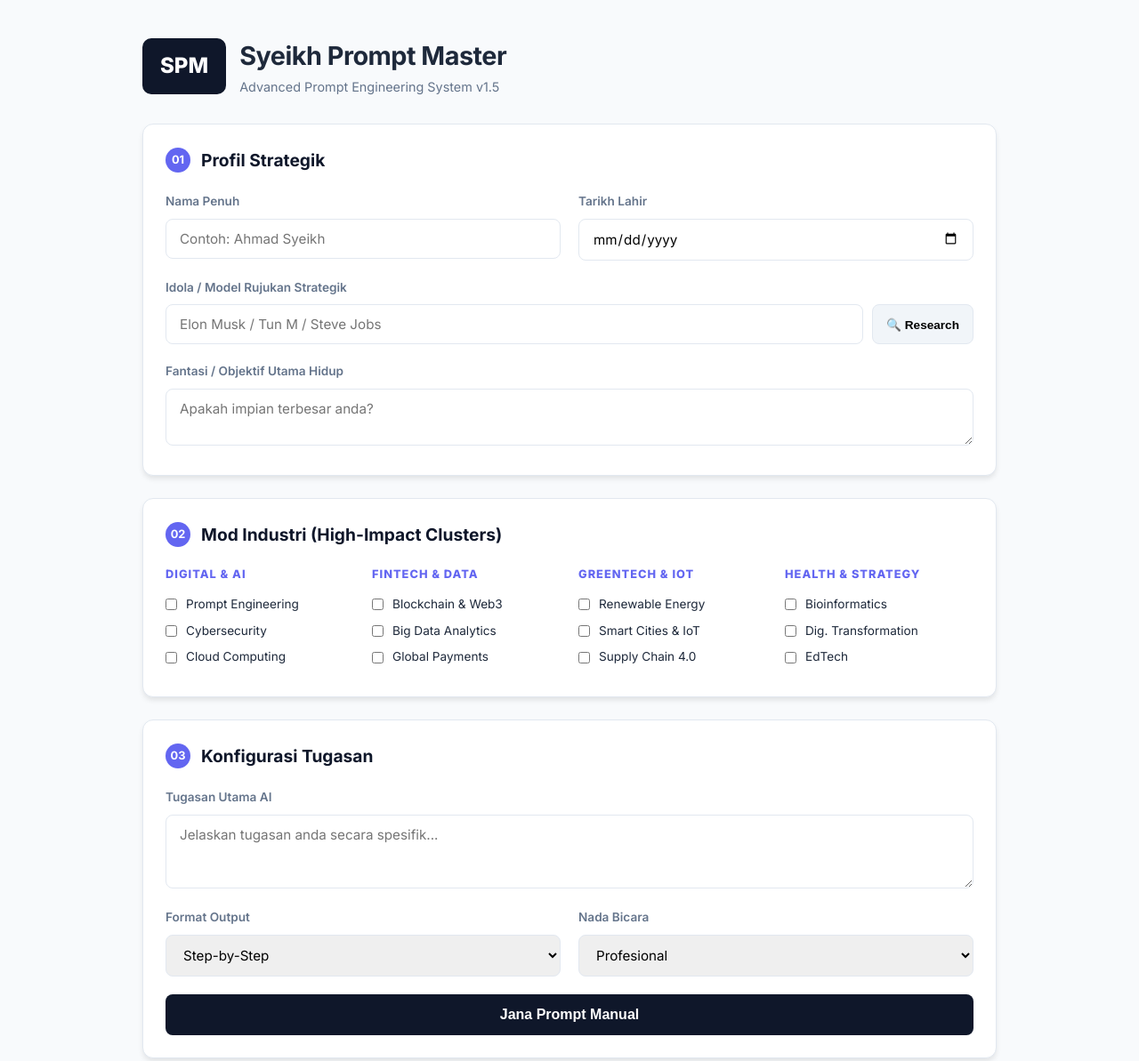
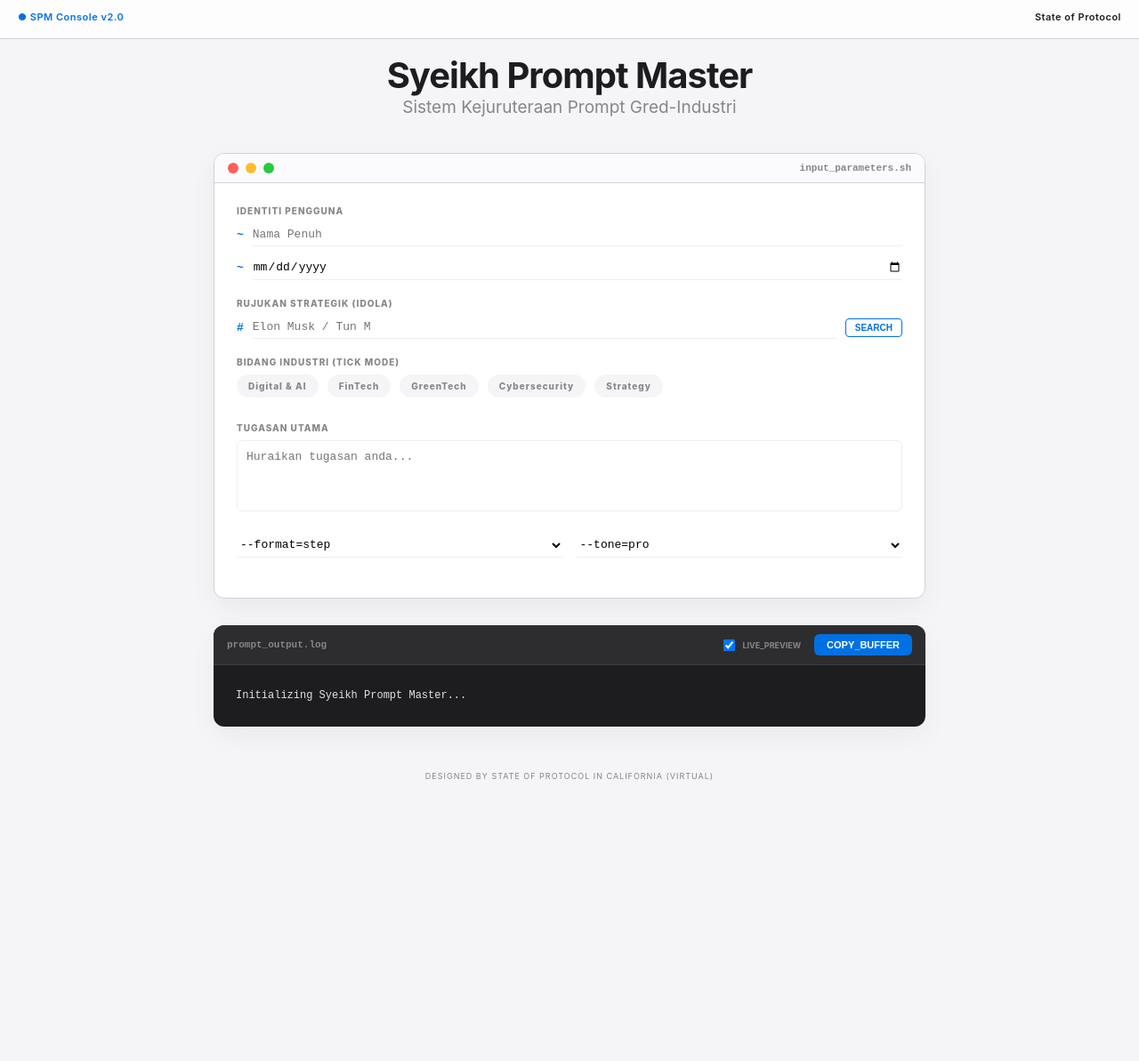
Before and after one commit to state-of-protocol/SPM-syeikh-prompt-master, a plain HTML site: page index.html in a window 1280 px wide. Shown: the top 1193 px of the page at 89% size. After the commit the page ends 918 px from the top, so only its background shows below. Drawn offline with Linux system fonts and the light colour scheme.

Commit message:
UI Redesign: Apple Minimalist Design with CLI Developer Experience

```diff
--- a/index.html
+++ b/index.html
@@ -3,142 +3,111 @@
 <head>
     <meta charset="UTF-8">
     <meta name="viewport" content="width=device-width, initial-scale=1.0">
-    <title>Syeikh Prompt Master (SPM) | State of Protocol</title>
+    <title>SPM | Syeikh Prompt Master</title>
     <link rel="stylesheet" href="style.css">
-    <link href="https://fonts.googleapis.com/css2?family=Inter:wght@400;500;600;700;800&display=swap" rel="stylesheet">
 </head>
 <body>
-    <div class="app-container">
-        <header class="app-header">
-            <div class="brand">
-                <div class="logo-box">SPM</div>
-                <div class="brand-text">
-                    <h1>Syeikh Prompt Master</h1>
-                    <p>Advanced Prompt Engineering System v1.5</p>
-                </div>
+    <div class="sf-container">
+        <!-- TOP NAVIGATION (APPLE STYLE) -->
+        <nav class="sf-nav">
+            <div class="nav-content">
+                <span class="system-status">● SPM Console v2.0</span>
+                <span class="org-name">State of Protocol</span>
             </div>
+        </nav>
+
+        <header class="sf-header">
+            <h1>Syeikh Prompt Master</h1>
+            <p>Sistem Kejuruteraan Prompt Gred-Industri</p>
         </header>
 
-        <main class="app-main">
-            <!-- SEKSYEN 1: PROFIL PERIBADI -->
-            <section class="card section-profile">
-                <div class="section-title">
-                    <span class="step-num">01</span>
-                    <h2>Profil Strategik</h2>
+        <main class="sf-main">
+            <!-- INPUT SECTION -->
+            <section class="cli-window">
+                <div class="window-header">
+                    <div class="dots">
+                        <span class="dot red"></span>
+                        <span class="dot yellow"></span>
+                        <span class="dot green"></span>
+                    </div>
+                    <div class="window-title">input_parameters.sh</div>
                 </div>
-                <div class="grid-profile">
-                    <div class="field">
-                        <label for="fullName">Nama Penuh</label>
-                        <input type="text" id="fullName" placeholder="Contoh: Ahmad Syeikh" class="live-input">
-                    </div>
-                    <div class="field">
-                        <label for="dob">Tarikh Lahir</label>
-                        <input type="date" id="dob" class="live-input">
-                    </div>
-                    <div class="field field-full">
-                        <label for="idol">Idola / Model Rujukan Strategik</label>
-                        <div class="search-box">
-                            <input type="text" id="idol" placeholder="Elon Musk / Tun M / Steve Jobs" class="live-input">
-                            <button id="researchIdolBtn" class="btn-research" title="Jana Penyelidikan Gemini">
-                                🔍 Research
-                            </button>
+
+                <div class="window-body">
+                    <div class="cli-group">
+                        <label>IDENTITI PENGGUNA</label>
+                        <div class="cli-input-row">
+                            <span class="prompt-char">~</span>
+                            <input type="text" id="fullName" placeholder="Nama Penuh" class="live-input">
+                        </div>
+                        <div class="cli-input-row">
+                            <span class="prompt-char">~</span>
+                            <input type="date" id="dob" class="live-input">
                         </div>
                     </div>
-                    <div class="field field-full">
-                        <label for="ambition">Fantasi / Objektif Utama Hidup</label>
-                        <textarea id="ambition" rows="2" placeholder="Apakah impian terbesar anda?" class="live-input"></textarea>
+
+                    <div class="cli-group">
+                        <label>RUJUKAN STRATEGIK (IDOLA)</label>
+                        <div class="cli-input-row">
+                            <span class="prompt-char">#</span>
+                            <input type="text" id="idol" placeholder="Elon Musk / Tun M" class="live-input">
+                            <button id="researchIdolBtn" class="cli-btn-action">SEARCH</button>
+                        </div>
+                    </div>
+
+                    <div class="cli-group">
+                        <label>BIDANG INDUSTRI (TICK MODE)</label>
+                        <div class="industry-selector">
+                            <label class="cli-checkbox"><input type="checkbox" name="industry" value="Digital & AI" class="live-check"> <span>Digital & AI</span></label>
+                            <label class="cli-checkbox"><input type="checkbox" name="industry" value="FinTech" class="live-check"> <span>FinTech</span></label>
+                            <label class="cli-checkbox"><input type="checkbox" name="industry" value="GreenTech" class="live-check"> <span>GreenTech</span></label>
+                            <label class="cli-checkbox"><input type="checkbox" name="industry" value="Cybersecurity" class="live-check"> <span>Cybersecurity</span></label>
+                            <label class="cli-checkbox"><input type="checkbox" name="industry" value="Global Strategy" class="live-check"> <span>Strategy</span></label>
+                        </div>
+                    </div>
+
+                    <div class="cli-group">
+                        <label>TUGASAN UTAMA</label>
+                        <textarea id="task" placeholder="Huraikan tugasan anda..." class="live-input"></textarea>
+                    </div>
+
+                    <div class="cli-group">
+                        <div class="cli-grid-2">
+                            <select id="format" class="live-input">
+                                <option value="Step-by-Step">--format=step</option>
+                                <option value="Table">--format=table</option>
+                                <option value="Analytical">--format=essay</option>
+                            </select>
+                            <select id="tone" class="live-input">
+                                <option value="Professional">--tone=pro</option>
+                                <option value="Creative">--tone=creative</option>
+                                <option value="Technical">--tone=tech</option>
+                            </select>
+                        </div>
                     </div>
                 </div>
             </section>
 
-            <!-- SEKSYEN 2: INDUSTRI (TICK MODE) -->
-            <section class="card section-industry">
-                <div class="section-title">
-                    <span class="step-num">02</span>
-                    <h2>Mod Industri (High-Impact Clusters)</h2>
-                </div>
-                <div class="industry-grid">
-                    <div class="cluster">
-                        <h3>Digital & AI</h3>
-                        <label><input type="checkbox" name="industry" value="Prompt Engineering & AIOps" class="live-check"> Prompt Engineering</label>
-                        <label><input type="checkbox" name="industry" value="Cybersecurity" class="live-check"> Cybersecurity</label>
-                        <label><input type="checkbox" name="industry" value="Cloud Computing" class="live-check"> Cloud Computing</label>
-                    </div>
-                    <div class="cluster">
-                        <h3>FinTech & Data</h3>
-                        <label><input type="checkbox" name="industry" value="Blockchain & Web3" class="live-check"> Blockchain & Web3</label>
-                        <label><input type="checkbox" name="industry" value="Big Data Analytics" class="live-check"> Big Data Analytics</label>
-                        <label><input type="checkbox" name="industry" value="Global Payments" class="live-check"> Global Payments</label>
-                    </div>
-                    <div class="cluster">
-                        <h3>GreenTech & IoT</h3>
-                        <label><input type="checkbox" name="industry" value="Renewable Energy" class="live-check"> Renewable Energy</label>
-                        <label><input type="checkbox" name="industry" value="Smart Cities & IoT" class="live-check"> Smart Cities & IoT</label>
-                        <label><input type="checkbox" name="industry" value="Supply Chain 4.0" class="live-check"> Supply Chain 4.0</label>
-                    </div>
-                    <div class="cluster">
-                        <h3>Health & Strategy</h3>
-                        <label><input type="checkbox" name="industry" value="Bioinformatics" class="live-check"> Bioinformatics</label>
-                        <label><input type="checkbox" name="industry" value="Digital Transformation" class="live-check"> Dig. Transformation</label>
-                        <label><input type="checkbox" name="industry" value="EdTech" class="live-check"> EdTech</label>
+            <!-- OUTPUT SECTION (TERMINAL STYLE) -->
+            <section class="cli-window terminal-window">
+                <div class="window-header">
+                    <div class="window-title">prompt_output.log</div>
+                    <div class="window-controls">
+                        <label class="live-toggle">
+                            <input type="checkbox" id="liveToggle" checked>
+                            <span class="toggle-text">LIVE_PREVIEW</span>
+                        </label>
+                        <button id="copyBtn" class="cli-btn-primary">COPY_BUFFER</button>
                     </div>
                 </div>
-            </section>
-
-            <!-- SEKSYEN 3: KONFIGURASI TUGASAN -->
-            <section class="card section-task">
-                <div class="section-title">
-                    <span class="step-num">03</span>
-                    <h2>Konfigurasi Tugasan</h2>
-                </div>
-                <div class="field">
-                    <label for="task">Tugasan Utama AI</label>
-                    <textarea id="task" rows="3" placeholder="Jelaskan tugasan anda secara spesifik..." class="live-input"></textarea>
-                </div>
-                <div class="grid-options">
-                    <div class="field">
-                        <label for="format">Format Output</label>
-                        <select id="format" class="live-input">
-                            <option value="Langkah-demi-langkah">Step-by-Step</option>
-                            <option value="Jadual Strategik">Jadual Strategik</option>
-                            <option value="Esei Analitikal">Esei Analitikal</option>
-                        </select>
-                    </div>
-                    <div class="field">
-                        <label for="tone">Nada Bicara</label>
-                        <select id="tone" class="live-input">
-                            <option value="Profesional & Berwibawa">Profesional</option>
-                            <option value="Kreatif & Inspirasi">Inspiratif</option>
-                            <option value="Teknikal & Terperinci">Teknikal</option>
-                        </select>
-                    </div>
-                </div>
-                <button id="generateBtn" class="btn-generate-manual">Jana Prompt Manual</button>
-            </section>
-
-            <!-- SEKSYEN OUTPUT: LIVE PREVIEW -->
-            <section class="card section-output">
-                <div class="output-header">
-                    <div class="output-meta">
-                        <h2>Master Prompt Output</h2>
-                        <label class="live-preview-switch">
-                            <input type="checkbox" id="liveToggle" checked>
-                            <span class="toggle-slider"></span>
-                            <span class="toggle-text">Live Preview</span>
-                        </label>
-                    </div>
-                    <button id="copyBtn" class="btn-copy">
-                        Salin Prompt
-                    </button>
-                </div>
-                <div class="output-container">
-                    <pre id="promptOutput" class="prompt-box">Menunggu data input lengkap...</pre>
+                <div class="window-body">
+                    <pre id="promptOutput" class="terminal-text">Initializing Syeikh Prompt Master...</pre>
                 </div>
             </section>
         </main>
 
-        <footer class="app-footer">
-            <p>&copy; 2026 State of Protocol. Optimized for Gemini CLI/Web Engine.</p>
+        <footer class="sf-footer">
+            <p>DESIGNED BY STATE OF PROTOCOL IN CALIFORNIA (VIRTUAL)</p>
         </footer>
     </div>
     <script src="script.js"></script>
--- a/style.css
+++ b/style.css
@@ -1,78 +1,92 @@
 :root {
-    --primary: #0f172a;
-    --accent: #6366f1;
-    --accent-dark: #4f46e5;
-    --bg: #f8fafc;
-    --card: #ffffff;
-    --text: #1e293b;
-    --text-light: #64748b;
-    --border: #e2e8f0;
+    --bg-main: #f5f5f7; /* Apple Grey */
+    --window-bg: #ffffff;
+    --terminal-bg: #1d1d1f; /* Midnight */
+    --accent: #0071e3; /* Apple Blue */
+    --text-main: #1d1d1f;
+    --text-muted: #86868b;
+    --border: #d2d2d7;
     --radius: 12px;
 }
 
 * { box-sizing: border-box; margin: 0; padding: 0; }
-body { font-family: 'Inter', sans-serif; background: var(--bg); color: var(--text); line-height: 1.6; }
 
-.app-container { max-width: 1000px; margin: 40px auto; padding: 0 20px; }
+body {
+    font-family: -apple-system, BlinkMacSystemFont, "SF Pro Text", "Inter", sans-serif;
+    background-color: var(--bg-main);
+    color: var(--text-main);
+    display: flex;
+    justify-content: center;
+    padding: 0 20px;
+}
+
+.sf-container { max-width: 800px; width: 100%; margin-top: 60px; }
+
+/* NAVIGATION */
+.sf-nav { position: fixed; top: 0; left: 0; width: 100%; height: 44px; background: rgba(255,255,255,0.8); backdrop-filter: blur(20px); border-bottom: 1px solid var(--border); z-index: 100; }
+.nav-content { display: flex; justify-content: space-between; padding: 12px 20px; font-size: 11px; font-weight: 600; letter-spacing: 0.5px; }
+.system-status { color: var(--accent); }
 
 /* HEADER */
-.app-header { margin-bottom: 30px; }
-.brand { display: flex; align-items: center; gap: 15px; }
-.logo-box { background: var(--primary); color: white; padding: 12px 20px; border-radius: 10px; font-weight: 900; font-size: 1.5rem; }
-.brand-text h1 { font-size: 1.8rem; letter-spacing: -0.5px; }
-.brand-text p { color: var(--text-light); font-size: 0.9rem; }
+.sf-header { text-align: center; margin-bottom: 40px; }
+.sf-header h1 { font-size: 40px; font-weight: 700; letter-spacing: -1px; }
+.sf-header p { color: var(--text-muted); font-size: 19px; }
 
-/* CARDS */
-.card { background: var(--card); border-radius: var(--radius); padding: 25px; border: 1px solid var(--border); box-shadow: 0 4px 6px -1px rgba(0,0,0,0.1); margin-bottom: 25px; }
-.section-title { display: flex; align-items: center; gap: 12px; margin-bottom: 20px; }
-.step-num { background: var(--accent); color: white; width: 28px; height: 28px; display: flex; align-items: center; justify-content: center; border-radius: 50%; font-size: 0.8rem; font-weight: 700; }
-.section-title h2 { font-size: 1.2rem; font-weight: 700; color: var(--primary); }
+/* WINDOW UI (THE APPLE CORE) */
+.cli-window {
+    background: var(--window-bg); border-radius: var(--radius); border: 1px solid var(--border);
+    box-shadow: 0 10px 30px rgba(0,0,0,0.05); margin-bottom: 30px; overflow: hidden;
+}
 
-/* FORMS */
-.grid-profile { display: grid; grid-template-columns: 1fr 1fr; gap: 20px; }
-.field-full { grid-column: span 2; }
-.field label { display: block; font-size: 0.85rem; font-weight: 600; margin-bottom: 8px; color: var(--text-light); }
-input, textarea, select { width: 100%; padding: 12px 15px; border: 1px solid var(--border); border-radius: 8px; font-size: 0.95rem; font-family: inherit; transition: 0.2s; }
-input:focus, textarea:focus, select:focus { outline: none; border-color: var(--accent); box-shadow: 0 0 0 3px rgba(99, 102, 241, 0.1); }
+.window-header {
+    background: #fbfbfd; border-bottom: 1px solid var(--border); padding: 10px 15px;
+    display: flex; align-items: center; justify-content: space-between;
+}
 
-/* SEARCH BOX */
-.search-box { display: flex; gap: 10px; }
-.btn-research { background: #f1f5f9; border: 1px solid var(--border); padding: 0 15px; border-radius: 8px; cursor: pointer; font-size: 0.85rem; font-weight: 600; white-space: nowrap; transition: 0.2s; }
-.btn-research:hover { background: #e2e8f0; }
+.dots { display: flex; gap: 8px; }
+.dot { width: 12px; height: 12px; border-radius: 50%; }
+.red { background: #ff5f56; } .yellow { background: #ffbd2e; } .green { background: #27c93f; }
+.window-title { font-size: 11px; color: var(--text-muted); font-family: "SF Mono", "Fira Code", monospace; font-weight: 600; }
 
-/* INDUSTRY GRID */
-.industry-grid { display: grid; grid-template-columns: repeat(auto-fit, minmax(200px, 1fr)); gap: 20px; }
-.cluster h3 { font-size: 0.8rem; text-transform: uppercase; color: var(--accent); letter-spacing: 1px; margin-bottom: 12px; font-weight: 800; }
-.cluster label { display: flex; align-items: center; font-size: 0.85rem; margin-bottom: 8px; cursor: pointer; transition: 0.2s; }
-.cluster label:hover { color: var(--accent); }
-.cluster input { width: auto; margin-right: 10px; cursor: pointer; }
+.window-body { padding: 25px; }
 
-/* TASK CONFIG */
-.grid-options { display: grid; grid-template-columns: 1fr 1fr; gap: 20px; margin-top: 15px; }
-.btn-generate-manual { background: var(--primary); color: white; border: none; padding: 14px; width: 100%; border-radius: 8px; font-weight: 700; cursor: pointer; margin-top: 20px; font-size: 1rem; }
+/* CLI INPUTS */
+.cli-group { margin-bottom: 20px; }
+.cli-group label { display: block; font-size: 10px; font-weight: 800; color: var(--text-muted); margin-bottom: 8px; letter-spacing: 1px; }
 
-/* OUTPUT & LIVE PREVIEW */
-.output-header { display: flex; justify-content: space-between; align-items: center; margin-bottom: 15px; }
-.output-meta { display: flex; align-items: center; gap: 25px; }
-.output-meta h2 { font-size: 1.1rem; }
+.cli-input-row { display: flex; align-items: center; gap: 10px; margin-bottom: 10px; }
+.prompt-char { color: var(--accent); font-family: monospace; font-weight: bold; }
 
-/* TOGGLE */
-.live-preview-switch { display: flex; align-items: center; gap: 10px; cursor: pointer; }
-.live-preview-switch input { display: none; }
-.toggle-slider { position: relative; width: 44px; height: 22px; background: #cbd5e1; border-radius: 20px; transition: 0.3s; }
-.toggle-slider:before { content: ""; position: absolute; width: 18px; height: 18px; left: 2px; bottom: 2px; background: white; border-radius: 50%; transition: 0.3s; }
-input:checked + .toggle-slider { background: var(--accent); }
-input:checked + .toggle-slider:before { transform: translateX(22px); }
-.toggle-text { font-size: 0.85rem; font-weight: 700; color: var(--text-light); }
+input, textarea, select {
+    background: none; border: none; border-bottom: 1px solid #eee;
+    font-family: "SF Mono", monospace; font-size: 13px; width: 100%; padding: 5px 0;
+    transition: 0.3s;
+}
 
-.btn-copy { background: white; border: 2px solid var(--accent); color: var(--accent); padding: 8px 16px; border-radius: 8px; font-weight: 700; cursor: pointer; font-size: 0.85rem; }
-.btn-copy:hover { background: var(--accent); color: white; }
+input:focus, textarea:focus, select:focus { outline: none; border-bottom-color: var(--accent); }
+textarea { height: 80px; resize: none; border: 1px solid #eee; padding: 10px; border-radius: 6px; }
 
-.prompt-box { background: #0f172a; color: #cbd5e1; padding: 25px; border-radius: 10px; min-height: 250px; white-space: pre-wrap; font-family: 'Fira Code', 'Monaco', monospace; font-size: 0.9rem; border: 1px solid #1e293b; overflow-x: auto; line-height: 1.6; }
+/* INDUSTRY SELECTOR */
+.industry-selector { display: flex; flex-wrap: wrap; gap: 10px; }
+.cli-checkbox { background: #f5f5f7; padding: 6px 12px; border-radius: 20px; font-size: 11px; cursor: pointer; border: 1px solid transparent; }
+.cli-checkbox:hover { border-color: var(--accent); }
+.cli-checkbox input { display: none; }
+.cli-checkbox input:checked + span { color: var(--accent); font-weight: bold; }
 
-.app-footer { text-align: center; margin-top: 50px; padding-bottom: 30px; color: var(--text-light); font-size: 0.8rem; }
+/* BUTTONS */
+.cli-btn-action { background: none; border: 1px solid var(--accent); color: var(--accent); padding: 4px 10px; border-radius: 4px; font-size: 10px; font-weight: 700; cursor: pointer; }
+.cli-btn-primary { background: var(--accent); color: white; border: none; padding: 6px 14px; border-radius: 6px; font-size: 11px; font-weight: 600; cursor: pointer; }
 
-@media (max-width: 600px) {
-    .grid-profile, .grid-options { grid-template-columns: 1fr; }
-    .field-full { grid-column: span 1; }
-}
+/* TERMINAL WINDOW */
+.terminal-window { background: var(--terminal-bg); border: none; }
+.terminal-window .window-header { background: #2d2d2f; border-bottom: 1px solid #3d3d3f; }
+.terminal-window .window-title { color: #86868b; }
+.terminal-text { color: #e2e2e2; font-family: "SF Mono", "Fira Code", monospace; font-size: 12px; line-height: 1.6; white-space: pre-wrap; word-wrap: break-word; }
+
+/* LIVE PREVIEW TOGGLE */
+.window-controls { display: flex; align-items: center; gap: 15px; }
+.live-toggle { display: flex; align-items: center; gap: 8px; font-size: 9px; color: #86868b; font-weight: 700; cursor: pointer; }
+
+.sf-footer { text-align: center; margin-top: 50px; padding-bottom: 40px; color: var(--text-muted); font-size: 9px; letter-spacing: 1px; }
+
+.cli-grid-2 { display: grid; grid-template-columns: 1fr 1fr; gap: 15px; }
```
Also changed, not shown: script.js (+28 -77 lines).
